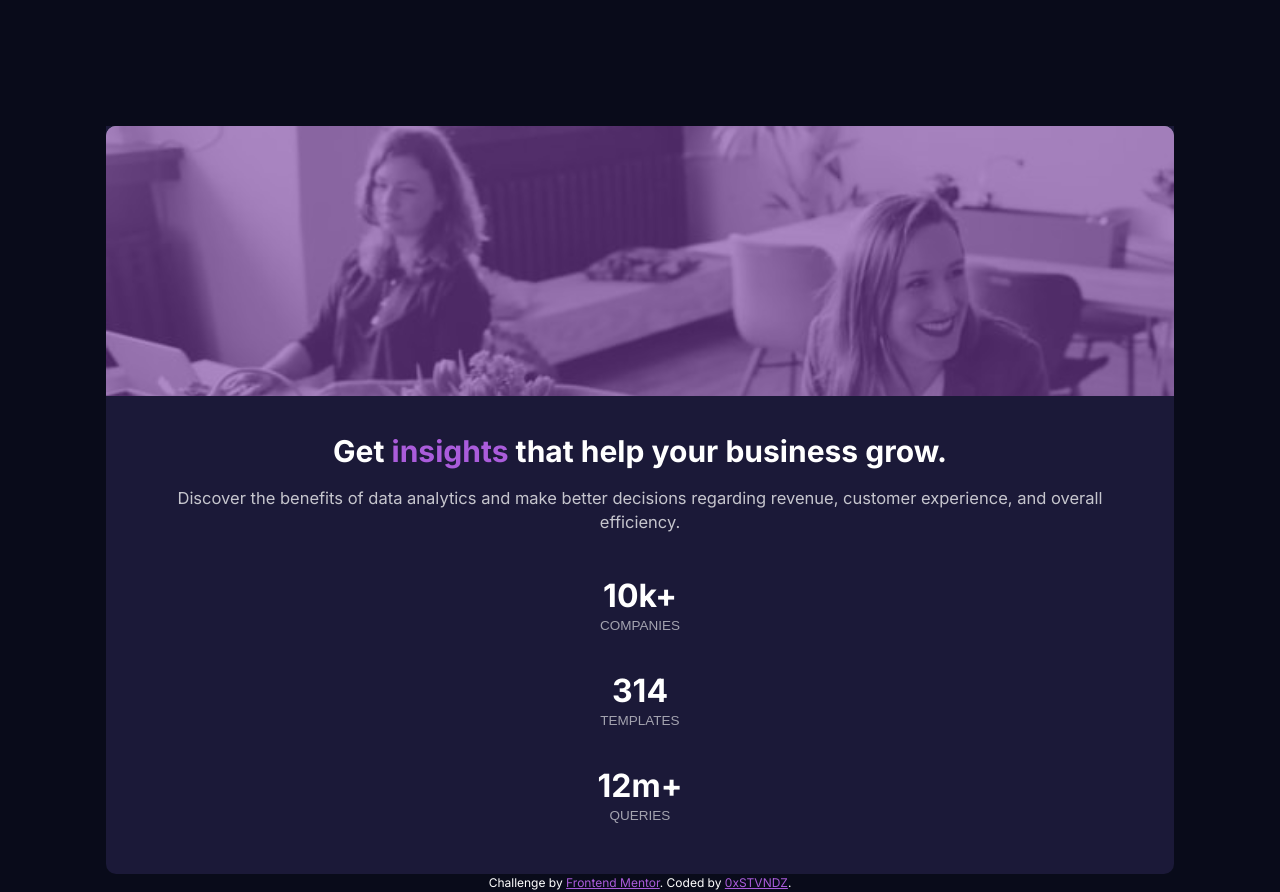
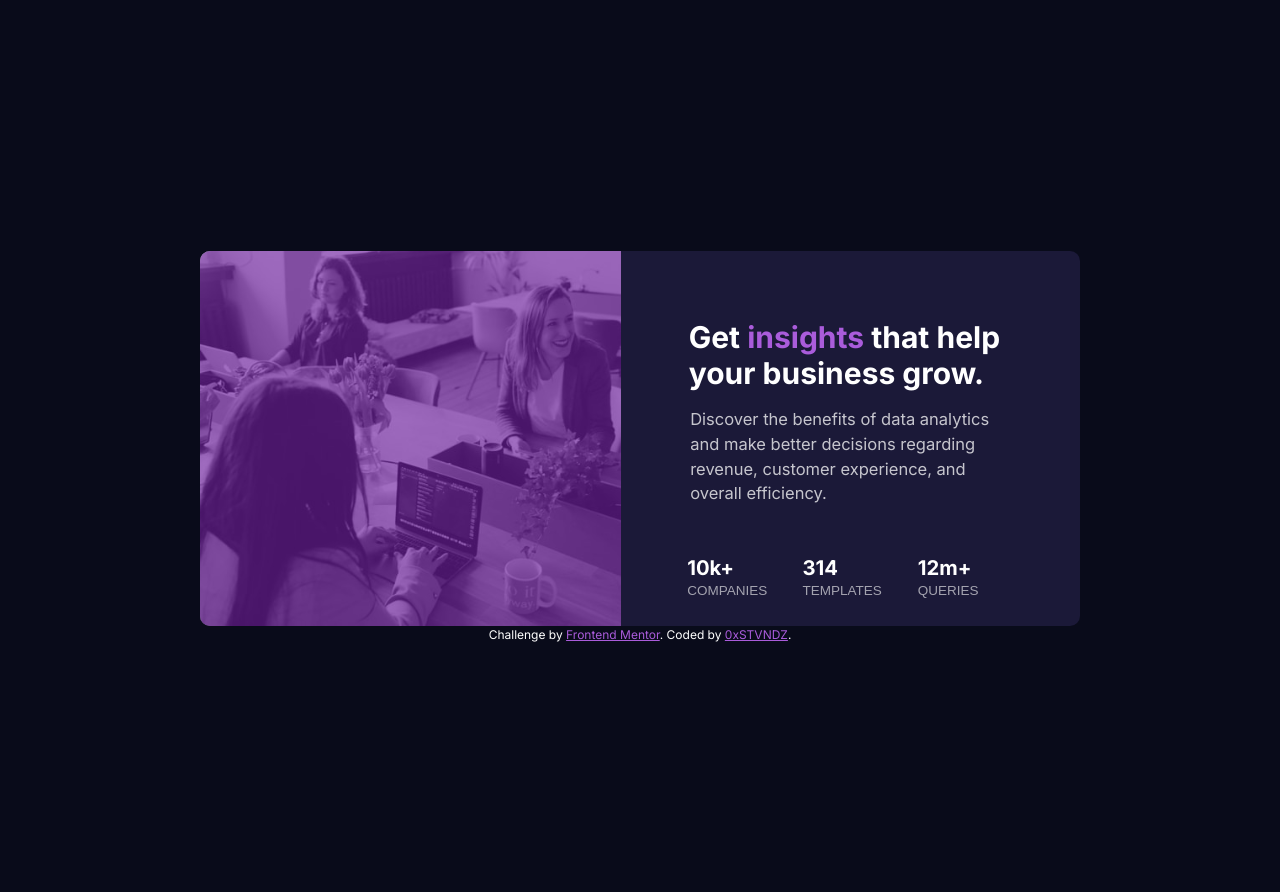
Before and after one commit to 0xSTVNDZ/stats-preview-card-component-main, a plain HTML site: page index.html in a window 1280 px wide. After the commit the page ends 800 px from the top, so only its background shows below. Drawn offline with nearby package versions, Linux system fonts and the light colour scheme.

Commit message:
finish desktop design

```diff
--- a/css/styles.css
+++ b/css/styles.css
@@ -1,8 +1,3 @@
-/*
-    two designs, 375px and 1440px
-    font  15px
-*/
-
 body {
     font-size: 15px;
     font-family: 'Inter', sans-serif;
@@ -34,7 +29,7 @@ body {
 }
 
 #accent {
-    background-color: rgba(121, 60, 160, 0.6);
+    background-color: rgba(111, 32, 160, 0.65);
     position: absolute;
     height: 100%;
     width: 100%;
@@ -77,6 +72,13 @@ h1 {
     font-size: 0.90em;
 }
 
+.stat-group {
+    display: flex;
+    flex-wrap: wrap;
+    width: 100%;
+    justify-content: center;
+}
+
 .stats h2{
     font-weight: 700;
     width: 100%;
@@ -91,3 +93,75 @@ h1 {
     margin-top: 0em;
     margin-bottom: 0.8em;
 }
+
+.attribution {
+    font-size: 12px;
+    text-align: center;
+    width: 100%;
+}
+
+.attribution a {
+    color: hsl(277, 64%, 61%);
+}
+
+/*design for 1440px*/
+@media (min-width: 1250px){
+    .main-container {
+        width: 70%;
+        height: auto;
+        max-height: 50%;
+        margin-top: 20%;
+        border-radius: 10px;
+        display: inline-flex;
+
+    }
+
+    #header-img {
+        background-image: url('../images/image-header-desktop.jpg');
+        background-repeat: no-repeat;
+        background-size: cover;
+        height: 25em;
+        border-bottom-left-radius: 10px;
+        border-top-left-radius: 10px;
+        border-top-right-radius: 0px;
+        position: relative;
+        width: 50%;
+    }
+
+    #accent {
+        border-bottom-left-radius: 10px;
+        border-top-left-radius: 10px;
+        border-top-right-radius: 0px;
+    }
+
+    .text-div {
+        margin: 3.5em;
+        margin-bottom: 0em;
+        width: 42%;
+    }
+
+    h1 {
+        text-align: left;
+    }
+
+    .paragraph-text {
+        text-align: left;
+    }
+
+    .stat-group {
+        display: flex;
+        width: 25%;
+        flex-wrap: wrap;
+        margin: 1em;
+    }
+
+    .stats h2{
+        margin-top: 1em;
+        text-align: left;
+        font-size: 1.5em;
+    }
+
+    .stats p{
+        text-align: left;
+    }
+}
--- a/index.html
+++ b/index.html
@@ -5,28 +5,27 @@
   <meta name="viewport" content="width=device-width, initial-scale=1.0"> <!-- displays site properly based on user's device -->
 
   <link rel="icon" type="image/png" sizes="32x32" href="./images/favicon-32x32.png">
+  <!--using bootstrap to make it responsive with container fluid class on body-->
   <link href="https://cdn.jsdelivr.net/npm/bootstrap@5.1.3/dist/css/bootstrap.min.css" rel="stylesheet" integrity="sha384-1BmE4kWBq78iYhFldvKuhfTAU6auU8tT94WrHftjDbrCEXSU1oBoqyl2QvZ6jIW3" crossorigin="anonymous">
+  <!--google fonts import-->
   <link href="https://fonts.googleapis.com/css2?family=Inter:wght@400;700&family=Lexend+Deca&display=swap" rel="stylesheet">
+  <!--insert my style sheet-->
   <link rel="stylesheet" href="./css/styles.css">
   <title>Frontend Mentor | Stats preview card component</title>
 
-  <!-- Feel free to remove these styles or customise in your own stylesheet 👍 -->
-  <style>
-    .attribution { font-size: 12px; text-align: center; }
-    .attribution a { color: hsl(277, 64%, 61%); }
-  </style>
 </head>
 
 <body class="container-fluid">
   <!--main body of card-->
   <div class="main-container">
     <!--divide content into photo and text below-->
+
     <!--photo div-->
     <div id="header-img">
       <div id="accent">
-
       </div>
     </div>
+
     <!--text div-->
     <div class="text-div">
       <!--heading text-->
@@ -40,14 +39,21 @@
       </div>
       <!--stats-->
       <div class="stats">
+        <div class="stat-group">
           <h2>10k+</h2>
           <p>COMPANIES</p>
+        </div>
+        <div class="stat-group">
           <h2>314</h2>
           <p>TEMPLATES</p>
+        </div>
+        <div class="stat-group">
           <h2>12m+</h2>
           <p>QUERIES</p>
         </div>
       </div>
+    </div>
+
   </div>
 
   <div class="attribution">
```
Lines whose indentation alone changed are shown as unchanged.
